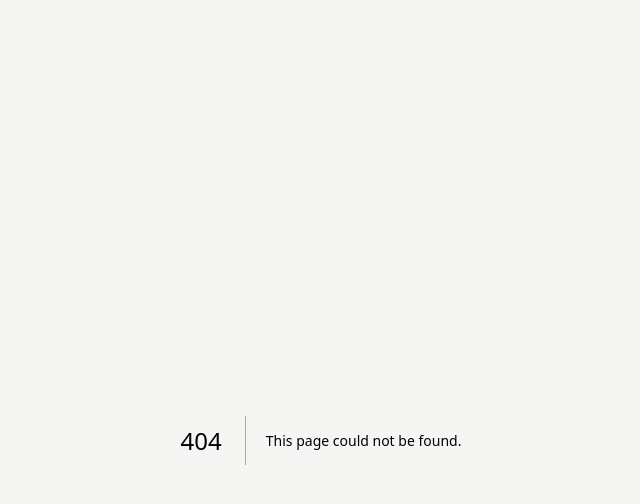
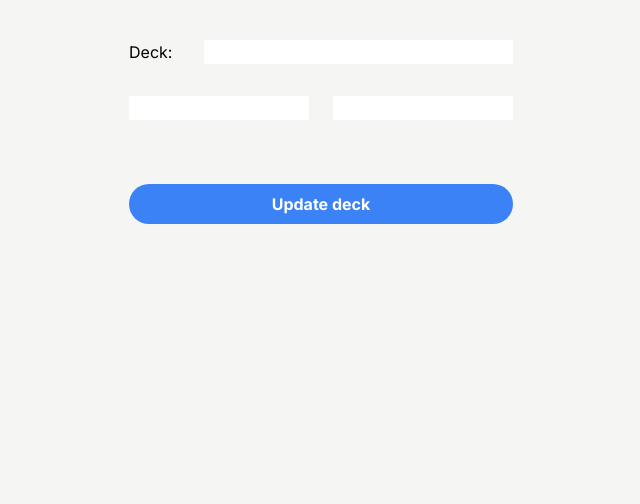
Before and after one commit to sangshrestha/flashcard, a Next.js app: page /edit in a window 1280 px wide. Before the commit this address had no page. Shown: the top 504 px of the page, without its empty margins (319-959 px from the left). Built offline with nearby package versions, Linux system fonts and the light colour scheme.

Commit message:
feat: local deck add

```diff
--- /dev/null
+++ b/src/app/edit/page.tsx
@@ -0,0 +1,80 @@
+"use client";
+import { Deck } from "@/components/Deck";
+import { FlashcardProps } from "@/components/Flashcard";
+import { useSearchParams } from "next/navigation";
+import { Suspense, useEffect, useState } from "react";
+
+export default function Edit() {
+  const [deck, setDeck] = useState<FlashcardProps[]>([]);
+  const [frontText, setFrontText] = useState("");
+  const [backText, setBackText] = useState("");
+  const [deckName, setDeckName] = useState("");
+  const searchParams = useSearchParams();
+  const listName = searchParams.get("list");
+
+  function addCard() {
+    if (frontText && backText && deckName) {
+      console.log(frontText, backText, deckName);
+      setDeck([...deck, { front: frontText, back: backText }]);
+      setBackText("");
+      setFrontText("");
+    }
+  }
+
+  useEffect(() => {
+    const deckInStorage = window.sessionStorage.getItem("flashcard-deck");
+  }, [deck]);
+
+  return (
+    <Suspense>
+      <div className="flex flex-col gap-4 max-w-sm">
+        <div className="flex justify-between gap-8">
+          <h2>Deck:</h2>
+          <input
+            className="flex-1 px-2 w-full"
+            type="text"
+            name="name"
+            value={deckName}
+            onChange={(e) => setDeckName(e.currentTarget.value)}
+          />
+        </div>
+        <div className="flex gap-6 mt-4">
+          <input
+            className="flex-1 px-2 w-full"
+            type="text"
+            name="name"
+            value={frontText}
+            onChange={(e) => setFrontText(e.currentTarget.value)}
+          />
+          <input
+            className="flex-1 px-2 w-full"
+            type="text"
+            name="name"
+            value={backText}
+            onChange={(e) => setBackText(e.currentTarget.value)}
+          />
+        </div>
+        <div className="mt-4 flex flex-col gap-4">
+          {deck.toReversed().map((card, i) => {
+            return (
+              <div key={i} className="flex justify-between gap-8">
+                <p className="flex-1 p-1 bg-amber-400 rounded-full text-white text-center font-semibold ">
+                  {card.front}
+                </p>
+                <p className="flex-1 p-1 bg-amber-200 rounded-full text-center text-gray-800 font-semibold ">
+                  {card.back}
+                </p>
+              </div>
+            );
+          })}
+        </div>
+        <button
+          className="mt-4 bg-blue-500 hover:bg-blue-700 text-white font-bold py-2 px-4 rounded-full"
+          onClick={addCard}
+        >
+          Update deck
+        </button>
+      </div>
+    </Suspense>
+  );
+}
```
